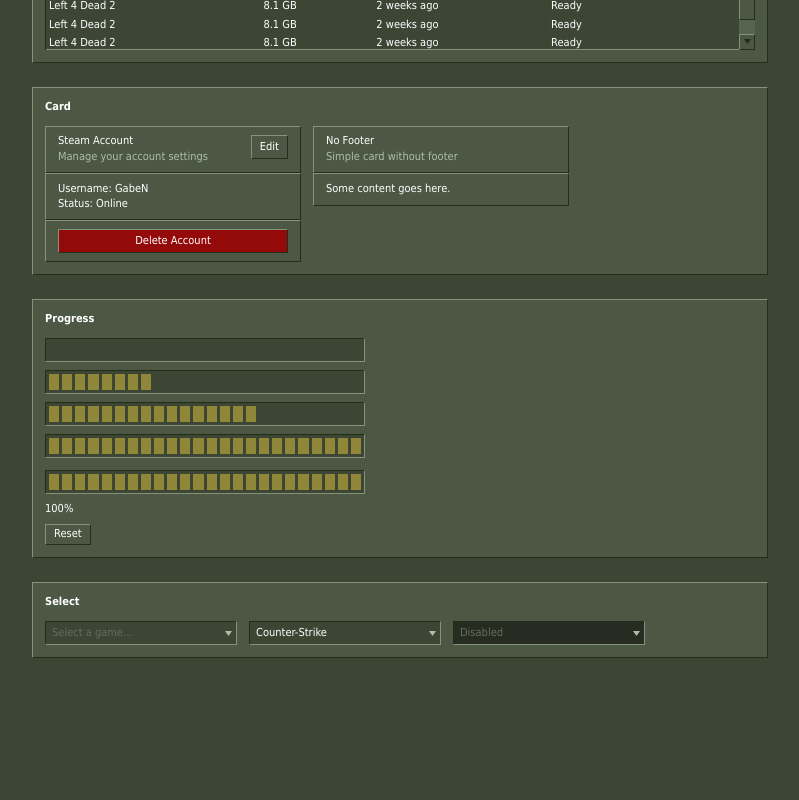
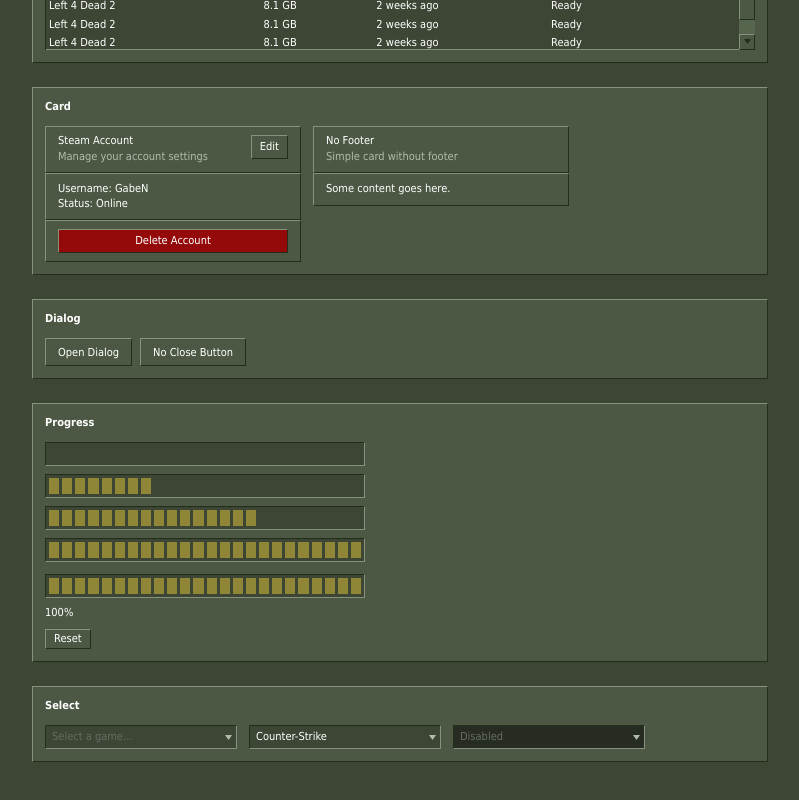
Before and after one commit to OnlyNinjaGear/go2003, a Next.js app: page / in a window 1280 px wide. Shown: the part 1239-2039 px from the top of the page, without its empty margins (240-1039 px from the left). Before the commit the page ends 1977 px from the top, so only its background shows below. Built offline with nearby package versions, Linux system fonts and the light colour scheme.

Commit message:
auto: page.tsx

```diff
--- a/app/page.tsx
+++ b/app/page.tsx
@@ -288,6 +288,47 @@ export default function Home() {
         </section>
 
         <section className="bevel-out bg-panel flex flex-col gap-3 p-3">
+          <h2 className="font-bold">Dialog</h2>
+
+          <div className="flex flex-wrap gap-2">
+            <Dialog>
+              <DialogTrigger asChild>
+                <Button>Open Dialog</Button>
+              </DialogTrigger>
+              <DialogContent>
+                <DialogHeader>
+                  <DialogTitle>Steam — Warning</DialogTitle>
+                </DialogHeader>
+                <DialogDescription>
+                  Are you sure you want to delete Half-Life 2? This will remove all saved games.
+                </DialogDescription>
+                <DialogFooter>
+                  <DialogClose asChild><Button variant="secondary">Cancel</Button></DialogClose>
+                  <DialogClose asChild><Button variant="destructive">Delete</Button></DialogClose>
+                </DialogFooter>
+              </DialogContent>
+            </Dialog>
+
+            <Dialog>
+              <DialogTrigger asChild>
+                <Button>No Close Button</Button>
+              </DialogTrigger>
+              <DialogContent showCloseButton={false}>
+                <DialogHeader>
+                  <DialogTitle>Downloading update…</DialogTitle>
+                </DialogHeader>
+                <div className="px-3 pt-3 pb-1 flex flex-col gap-2">
+                  <Progress value={66} />
+                </div>
+                <DialogFooter>
+                  <DialogClose asChild><Button variant="secondary">Cancel</Button></DialogClose>
+                </DialogFooter>
+              </DialogContent>
+            </Dialog>
+          </div>
+        </section>
+
+        <section className="bevel-out bg-panel flex flex-col gap-3 p-3">
           <h2 className="font-bold">Progress</h2>
 
           <div className="flex flex-col gap-2 max-w-xs">
```
